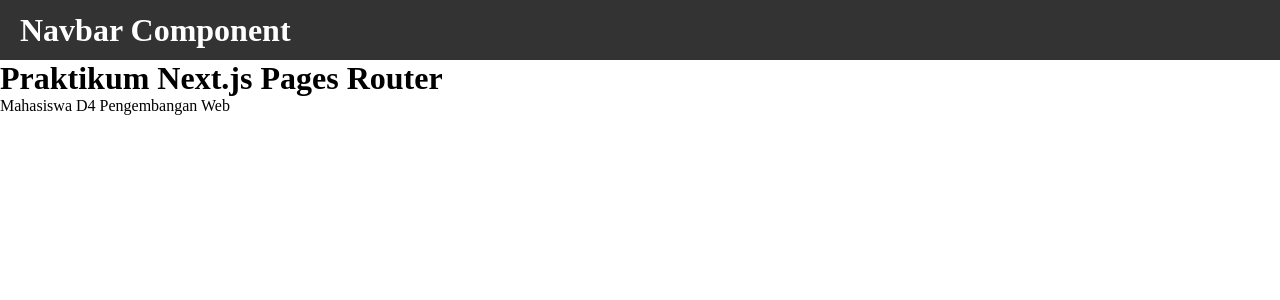
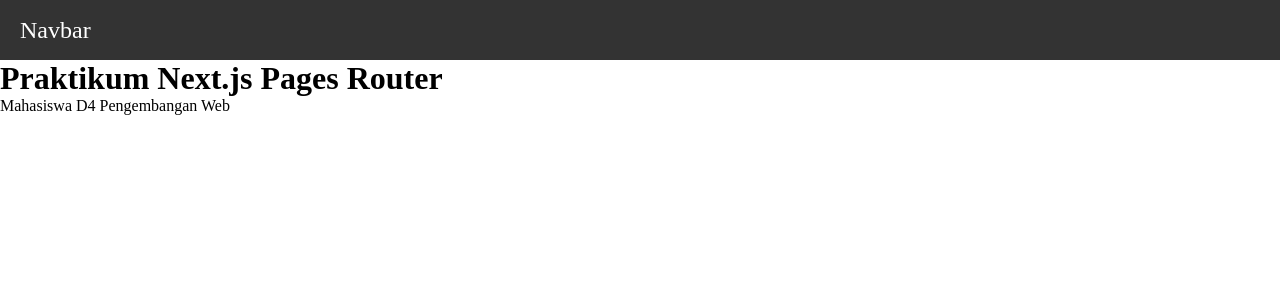
Before and after one commit to petrusthelastking/Framework-Tugas-Petrus, a Next.js app in the folder JOBSHEET4/next-routing/: page / in a window 1280 px wide. Shown: the top 300 px of the page. Built offline with nearby package versions, Linux system fonts and the light colour scheme.

Commit message:
feat: add Navbar component and update styles for improved layout

```diff
--- a/JOBSHEET4/next-routing/src/components/layouts/navbar/index.tsx
+++ b/JOBSHEET4/next-routing/src/components/layouts/navbar/index.tsx
@@ -3,8 +3,8 @@
 const Navbar = () => {
   return (
   <div className={syles.navbar}>
-    <div>
-      <h1>Navbar Component</h1>
+    <div className="big">
+      Navbar
     </div>
   </div>
   );
--- a/JOBSHEET4/next-routing/src/styles/globals.css
+++ b/JOBSHEET4/next-routing/src/styles/globals.css
@@ -14,3 +14,7 @@
   color: inherit;
   text-decoration: none;
 }
+
+.big{
+  font-size: 1.5rem;
+}
```
Also changed, not shown: 2 other files (tests, documents, lock files or other folders).
